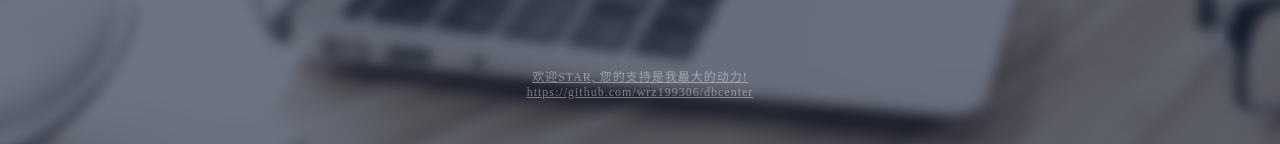
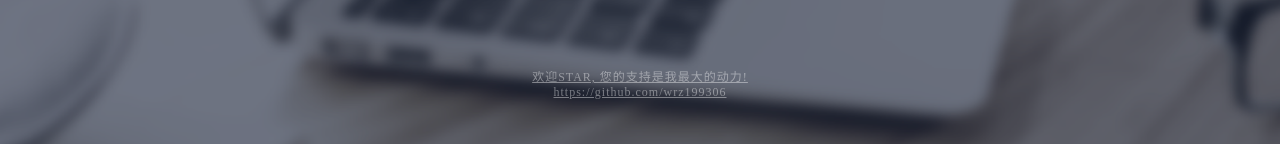
Before and after one commit to JasonLin1230/DBCenter-FE, a Vue app: page /#/login in a window 1280 px wide. Shown: the part 653-797 px from the top of the page. Built offline with nearby package versions, Linux system fonts and the light colour scheme.

Commit message:
登陆页面

```diff
--- a/src/pages/login.vue
+++ b/src/pages/login.vue
@@ -40,12 +40,12 @@
                 <el-button @click="submit" :loading="submitLoading" type="primary">登录</el-button>
             </el-form-item>
 
-            <p class="desc">DBCenter是专为前端开发者提供的接口调用平台。可以本系统，添加数据表、数据表字段，通过相应的接口，完成对数据库增删改查的操作。点击查看<a href="https://github.com/wrz199306/dbcenter" target="_blank">接口文档</a></p>
+            <p class="desc">DBCenter是专为前端开发者提供的接口调用平台。可以本系统，添加数据表、数据表字段，通过相应的接口，完成对数据库增删改查的操作。点击查看<a href="https://github.com/wrz199306/DECenter-BE" target="_blank">接口文档</a></p>
         </el-form>
     </div>
 
     <div class="footer">
-        <a href="https://github.com/wrz199306/dbcenter" target="_blank">欢迎STAR, 您的支持是我最大的动力! <br /> https://github.com/wrz199306/dbcenter</a>
+        <a href="https://github.com/wrz199306" target="_blank">欢迎STAR, 您的支持是我最大的动力! <br /> https://github.com/wrz199306</a>
     </div>
 </div>
 </template>
```
